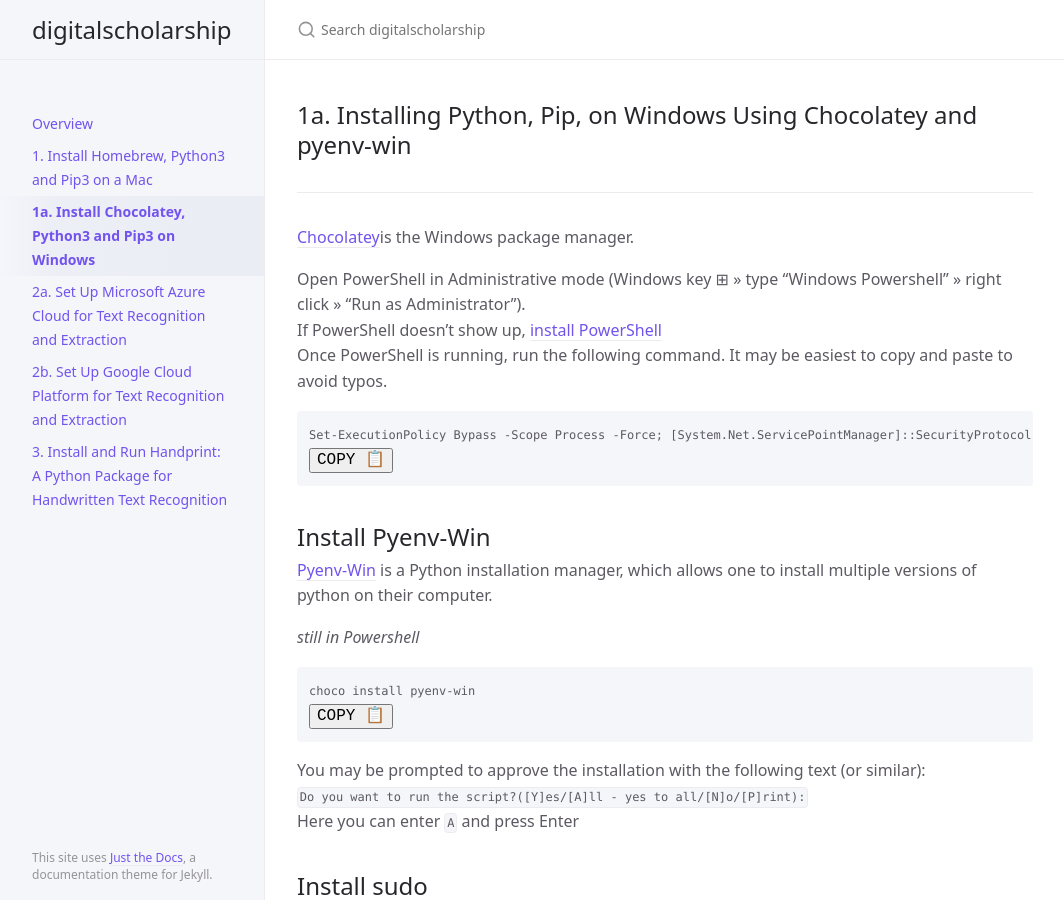
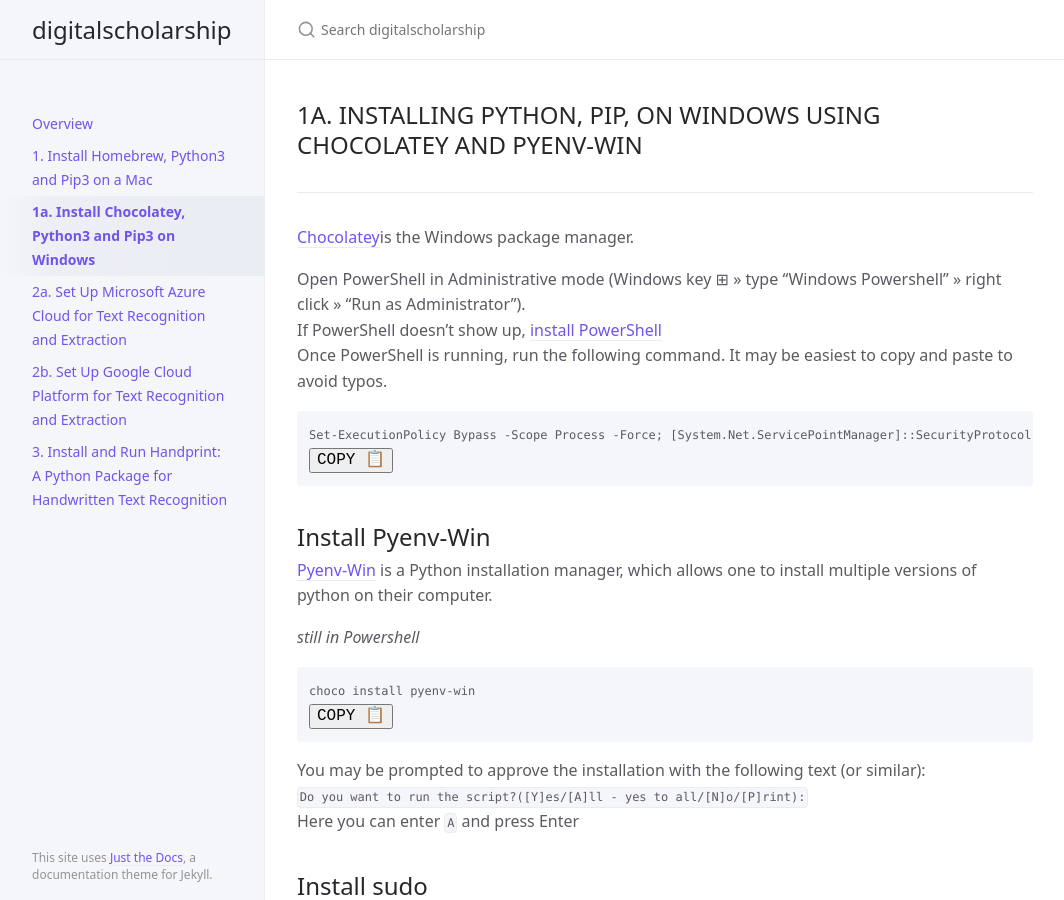
Before and after one commit to ccarvel/digitalscholarship, a Jekyll site: the page built from step_1a_win_cli.md, in a window 1280 px wide and 900 px high. Shown: the whole window, without its empty margins (107-1171 px from the left). Built offline with Jekyll 4.4.1, drawn with Linux system fonts in a browser that asks for light colours.

```diff
--- a/step_1a_win_cli.md
+++ b/step_1a_win_cli.md
@@ -3,7 +3,7 @@ layout: default
 title: 1a. Install Chocolatey, Python3 and Pip3 on Windows
 nav_order: 3
 ---
-## 1a. Installing Python, Pip, on Windows Using Chocolatey and pyenv-win
+## 1A. INSTALLING PYTHON, PIP, ON WINDOWS USING CHOCOLATEY AND PYENV-WIN
 ------------------
 
 [Chocolatey](https://chocolatey.org/install){:target="_blank"}is the Windows package manager.
```
